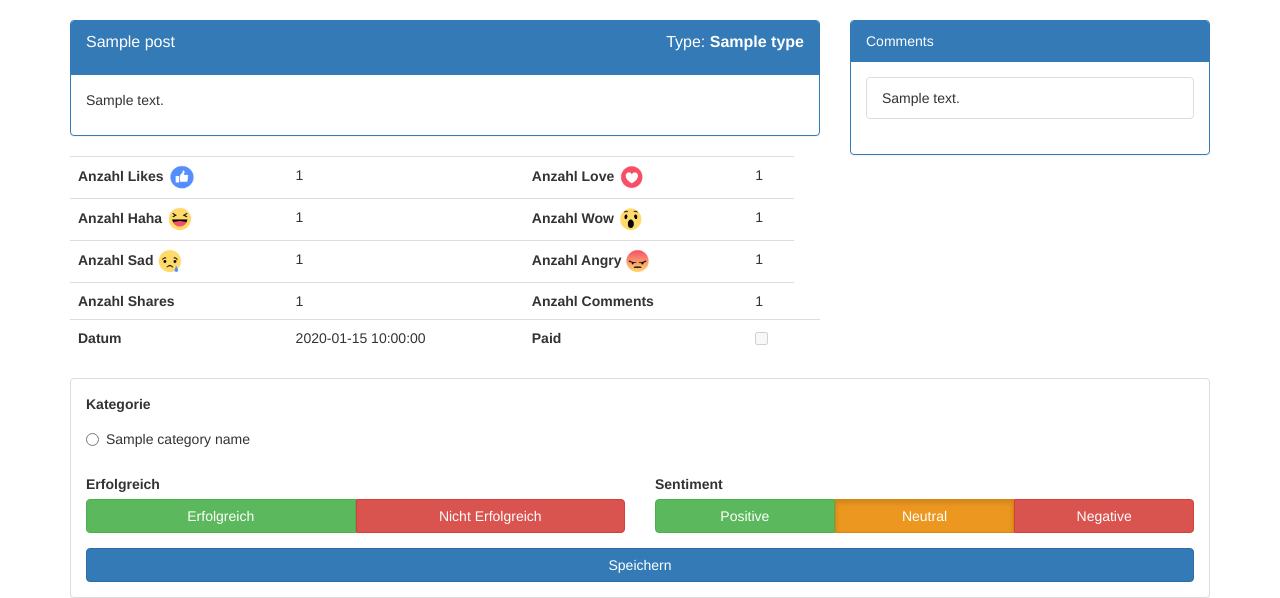
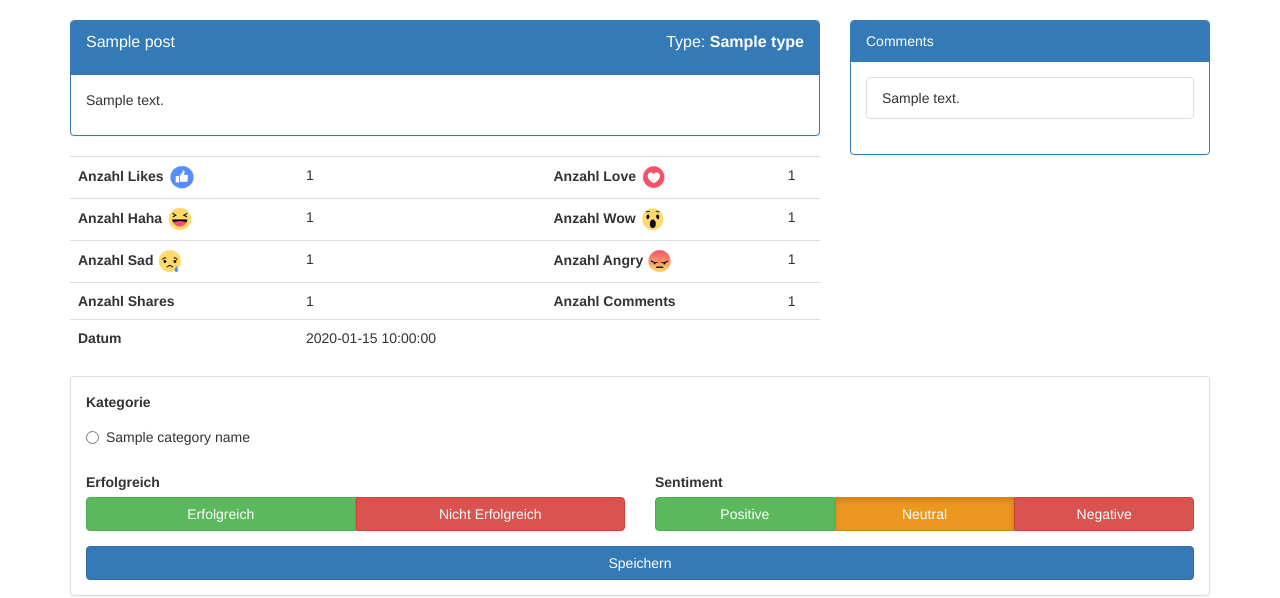
Before and after one commit to CCWI/post-categoriser-tool, a Flask app: template templates/post.html in a window 1280 px wide. Shown: the part 46-644 px from the top of the page. Run offline with Flask 2, Linux system fonts and the light colour scheme; the template is opened without the code that fills it: most values are stand-ins (such as "Sample title", 1, 10 or a date in 2020); some libraries are stand-ins or nearby versions.

Commit message:
BEST removed paid information

```diff
--- a/templates/post.html
+++ b/templates/post.html
@@ -104,8 +104,7 @@
                 <tr>
                     <th>Datum</th>
                     <td>{{ post.date }}</td>
-                    <th>Paid</th>
-                    <td><input type="checkbox" name="paid" value={{ post.paid }} disabled readonly></td>
+                    <th></th>
                     <td></td>
                 </tr>
                 </tbody>
@@ -134,14 +133,17 @@
                 <input type="hidden" name="post_id" value="{{ post.id }}">
                 <div class="form-group row">
                     <div class="col col-lg-12">
+
                         <label for="category">Kategorie</label>
                         <div class="row">
-                        {% for category_name in category_names %}
-                            <div class="col-xs-6 radio">
-                                <label><input type="radio" name="category" value="{{ category_name[0] }}">{{ category_name[1] }}</label>
-                            </div>
-                        {% endfor %}
+                            {% for category_name in category_names %}
+                                <div class="col-xs-6 radio">
+                                    <label><input type="radio" name="category"
+                                                  value="{{ category_name[0] }}">{{ category_name[1] }}</label>
+                                </div>
+                            {% endfor %}
                         </div>
+
                     </div>
                 </div>
                 <div class="form-group row">
```
